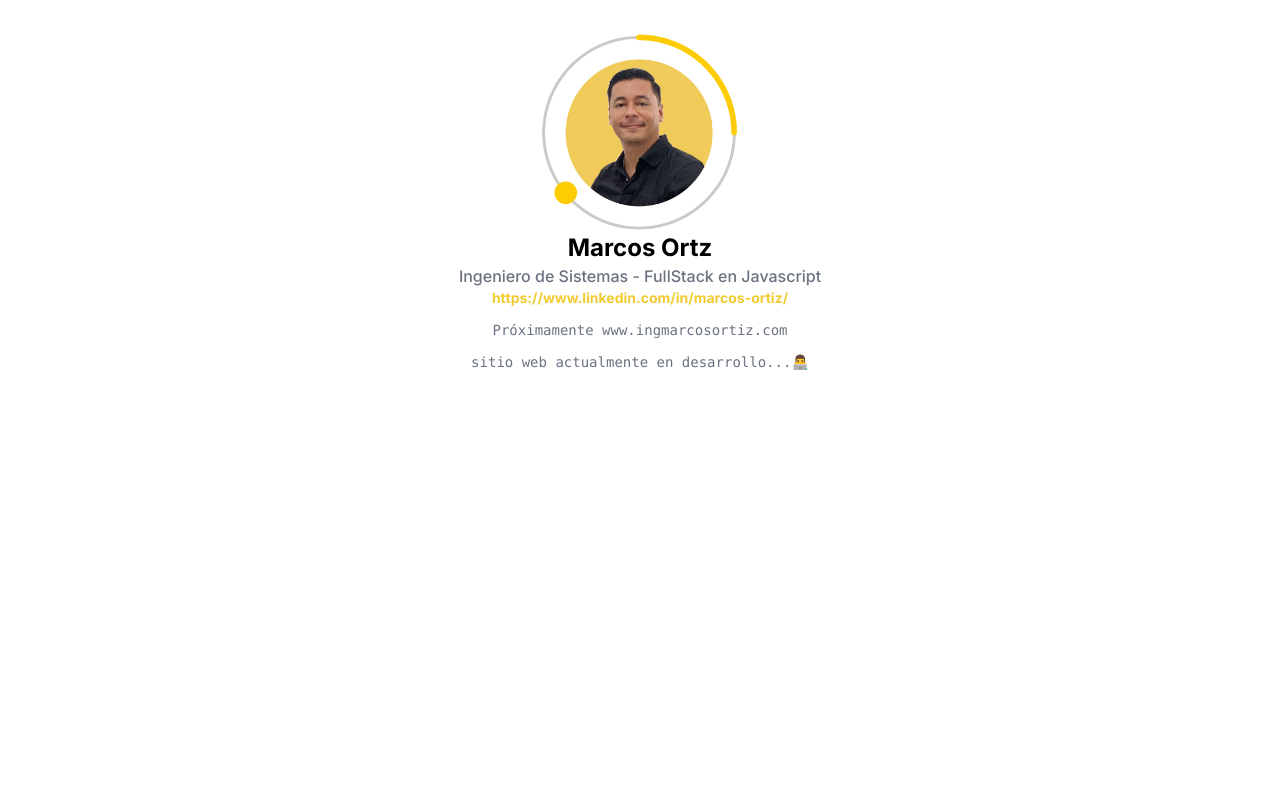
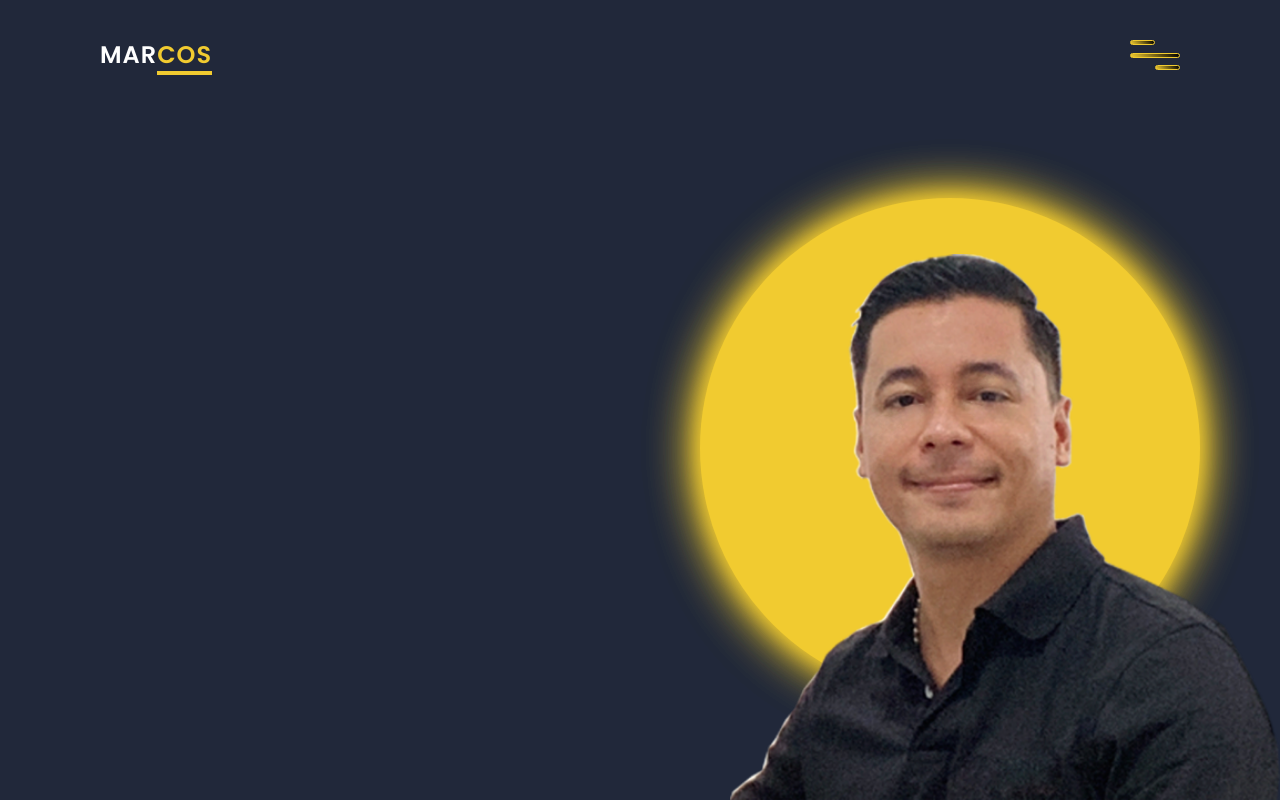
Before and after one commit to ingMarcosOrtiz/my-web, a Next.js app: page / in a window 1280 px wide. Built offline with nearby package versions, Linux system fonts and the light colour scheme.

Commit message:
feat: added new desing

```diff
--- a/app/(pages)/layout.tsx
+++ b/app/(pages)/layout.tsx
@@ -1,9 +1,8 @@
 import type { Metadata } from 'next'
-import { Inter } from 'next/font/google'
+
 import '../globals.css'
-import { ContainerHome } from '../components'
-
-const inter = Inter({ subsets: ['latin'] })
+import { ContainerHome, Header } from '../components'
+import { poppins } from '../config/fonts'
 
 export const metadata: Metadata = {
   title: 'Desarrollador web - Marcos Ortiz',
@@ -22,8 +21,11 @@ export default function RootLayout({
         async
         defer
         type='text/javascript'></script>
-      <body className={inter.className}>
-        <ContainerHome>{children}</ContainerHome>
+      <body className={`${poppins.className} `}>
+        {/* <ContainerHome> */}
+        {/* <Header /> */}
+        {children}
+        {/* </ContainerHome> */}
       </body>
     </html>
   )
--- a/app/(pages)/page.tsx
+++ b/app/(pages)/page.tsx
@@ -1,12 +1,18 @@
-import React from 'react'
+'use client'
+import React, { useState } from 'react'
 import Image from 'next/image'
 import images from '@/app/assets/images'
 import Link from 'next/link'
 
 export default function HomePage() {
+  const [isActive, setIsActive] = useState(false)
+
+  const handleToggleClick = () => {
+    setIsActive(!isActive)
+  }
   return (
     <>
-      <div className='flex items-center justify-center flex-col'>
+      {/* <div className='flex items-center justify-center flex-col'>
         <Image
           loading='lazy'
           width={200}
@@ -31,9 +37,46 @@ export default function HomePage() {
         <code className='text-sm font-mono text-gray-500 text-center mt-3'>
           sitio web actualmente en desarrollo...👨‍💻
         </code>
+        <h1
+          className={`${pt_Sans_Caption.className} text-4xl md:text-6xl font-bold text-black/80 `}>
+          {`Marcos Ortiz`}
+        </h1>
+        <h1 className={`${pt_Sans_Caption.className} text-3xl text-gray-700`}>
+          Ingeniero de Sistemas - FullStack en Javascript
+        </h1>
+        <p
+          className={`${pt_Sans_Caption.className} text-black/75  text-center sm:text-left`}>
+          Lorem ipsum dolor, sit amet consectetur adipisicing elit. Molestiae
+          quod accusamus accusantium voluptas autem doloribus?
+        </p>
 
-        {/* Marcos Ortiz */}
-      </div>
+      </div> */}
+      <section className={`banner ${isActive ? 'active' : ''}`}>
+        <header>
+          <a href='#' className='logo'>
+            Mar<span>cos</span>
+          </a>
+          <div className={`toggle ${isActive ? 'active' : ''}`}>
+            <button
+              onClick={handleToggleClick}
+              className={`hamburguer_wrapper ${isActive ? 'active' : ''}`}>
+              <div className='hamburguer_icon'>
+                <span></span>
+                <span></span>
+                <span></span>
+              </div>
+            </button>
+          </div>
+        </header>
+        <Image
+          className='imgMarcos'
+          loading='lazy'
+          width={200}
+          height={200}
+          src={images.ImgMarcosPng}
+          alt='img-marcos'
+        />
+      </section>
     </>
   )
 }
--- a/app/assets/images.ts
+++ b/app/assets/images.ts
@@ -1,7 +1,9 @@
 import ImgMarcos from './img/Marcos-Ortiz-Frontend-developer.jpg'
+import ImgMarcosPng from './img/marcos_ortiz.png'
 
 const myImages = {
   ImgMarcos,
+  ImgMarcosPng,
 }
 
 export default myImages
--- a/app/components/index.ts
+++ b/app/components/index.ts
@@ -1 +1,2 @@
 export * from './ui/container-home/ContainerHome'
+export * from './ui/header/Header'
--- a/app/components/ui/container-home/ContainerHome.tsx
+++ b/app/components/ui/container-home/ContainerHome.tsx
@@ -2,7 +2,7 @@ import React from 'react'
 
 export function ContainerHome({ children }: { children: React.ReactNode }) {
   return (
-    <main className='max-w-screen-lg mx-auto py-3 px-3 md:py-8'>
+    <main className='max-w-screen-lg mx-auto my-4  border-primary	border rounded-md'>
       {children}
     </main>
   )
--- /dev/null
+++ b/app/components/ui/header/Header.tsx
@@ -0,0 +1,30 @@
+import React from 'react'
+
+export function Header() {
+  const menuItems = [
+    'Inicio',
+    'Sobre mí',
+    'Servicios',
+    'Portafolio',
+    'Blog',
+    'Contacto',
+  ]
+  return (
+    <>
+      <nav className=' p-4 w-full flex flex-row justify-between items-center'>
+        <span className='text-3xl font-bold'>
+          Mar<span className='text-primary'>cos</span>
+        </span>
+        <ul className='flex space-x-4'>
+          {menuItems.map((item, index) => (
+            <li key={index}>
+              <a href='#' className=' hover:text-primary'>
+                {item}
+              </a>
+            </li>
+          ))}
+        </ul>
+      </nav>
+    </>
+  )
+}
--- /dev/null
+++ b/app/config/fonts.ts
@@ -0,0 +1,8 @@
+import { Montserrat, Poppins } from 'next/font/google'
+
+export const montserrat = Montserrat({ subsets: ['latin'] })
+
+export const poppins = Poppins({
+  subsets: ['latin'],
+  weight: ['100', '200', '300', '400', '500', '600', '700', '800', '900'],
+})
--- a/app/globals.css
+++ b/app/globals.css
@@ -6,10 +6,155 @@
   --primary-custom: #f1cb30;
   --primary-custom-100: #fbf7c6;
   --primary-custom-200: #f9ec8f;
+  --color-text-white: #ffffff;
+  --color-background: #21283a;
+}
+
+section {
+  position: relative;
+  width: 100%;
+  min-height: 100vh;
+  padding: 0 100px;
+  display: flex;
+  align-items: center;
+  background-color: var(--color-background);
+  overflow-x: hidden;
+}
+section::before {
+  content: '';
+  position: absolute;
+  top: 56%;
+  right: 80px;
+  transform: translateY(-50%);
+  width: 500px;
+  height: 500px;
+  background-color: var(--primary-custom);
+  border-radius: 50%;
+  transition: 1s;
+  box-shadow: 0 0 20px var(--primary-custom), 0 0 50px var(--primary-custom),
+    0 0 50px var(--primary-custom);
+}
+
+section.active::before {
+  background: #21283a;
+  box-shadow: 0 0 0 1200px #141821;
+}
+header {
+  position: fixed;
+  top: 0;
+  left: 0;
+  width: 100%;
+  z-index: 1000;
+  display: flex;
+  justify-content: space-between;
+  align-items: center;
+  padding: 30px 100px;
+}
+
+header .logo {
+  font-size: 1.5em;
+  color: var(--color-text-white);
+  letter-spacing: 1px;
+  font-weight: 600;
+  text-transform: uppercase;
+  text-decoration: none;
+}
+
+header .logo span {
+  color: var(--primary-custom);
+  border-bottom: 4px solid var(--primary-custom);
+}
+
+header .toggle {
+  position: relative;
+  /* width: 30px;
+  height: 30px; */
+}
+
+.hamburguer_wrapper {
+  position: relative;
+  width: 50px;
+  height: 50px;
+  /* box-shadow: 0 0 5px var(--primary-custom), 0 0 10px var(--primary-custom),
+    0 0 20px var(--primary-custom), 0 0 40px var(--primary-custom);
+  border-radius: 10px; */
+  cursor: pointer;
+  display: flex;
+}
+.hamburguer_icon {
+  position: relative;
+  width: 220px;
+  height: 30px;
+  /* background-color: var(--primary-custom); */
+  margin: auto;
+  display: flex;
+  align-items: center;
+  transform: rotate(0);
+  transition: 1s;
+}
+.hamburguer_wrapper.active .hamburguer_icon {
+  transform: rotate(315deg);
+}
+
+.hamburguer_icon span {
+  position: absolute;
+  display: block;
+  width: 100%;
+  height: 5px;
+  background-color: var(--primary-custom);
+  background: linear-gradient(45deg, var(--primary-custom), #000);
+  border: 1px solid var(--primary-custom);
+  border-radius: 30px;
+  transition: 0.3s;
+  transition-delay: 1s;
+}
+
+.hamburguer_icon span:nth-child(1) {
+  top: 0;
+  left: 0;
+  width: 50%;
+  transform: translateY(0);
+}
+.hamburguer_wrapper.active span:nth-child(1) {
+  width: 100%;
+  transform: translateY(12px);
+  transition-delay: 0s;
+}
+
+.hamburguer_icon span:nth-child(2) {
+  width: 100%;
+  transform: scaleX(1);
+  opacity: 1;
+}
+
+.hamburguer_wrapper.active span:nth-child(2) {
+  transform: scaleX(0);
+  opacity: 0;
+  transition-delay: 0s;
+}
+
+.hamburguer_icon span:nth-child(3) {
+  bottom: 0;
+  right: 0;
+  width: 50%;
+  transform: rotate(0);
+}
+.hamburguer_wrapper.active span:nth-child(3) {
+  bottom: 12px;
+  width: 100%;
+  transform: rotate(90deg);
+  transition-delay: 0s;
 }
 
 ::selection {
   background: var(--primary-custom-200);
+}
+
+.imgMarcos {
+  position: absolute;
+  bottom: 0;
+  right: 0px;
+  width: 550px;
 }
 
 /* @media (prefers-color-scheme: dark) {
```
Also changed, not shown: app/assets/img/marcos_ortiz.png (added).
